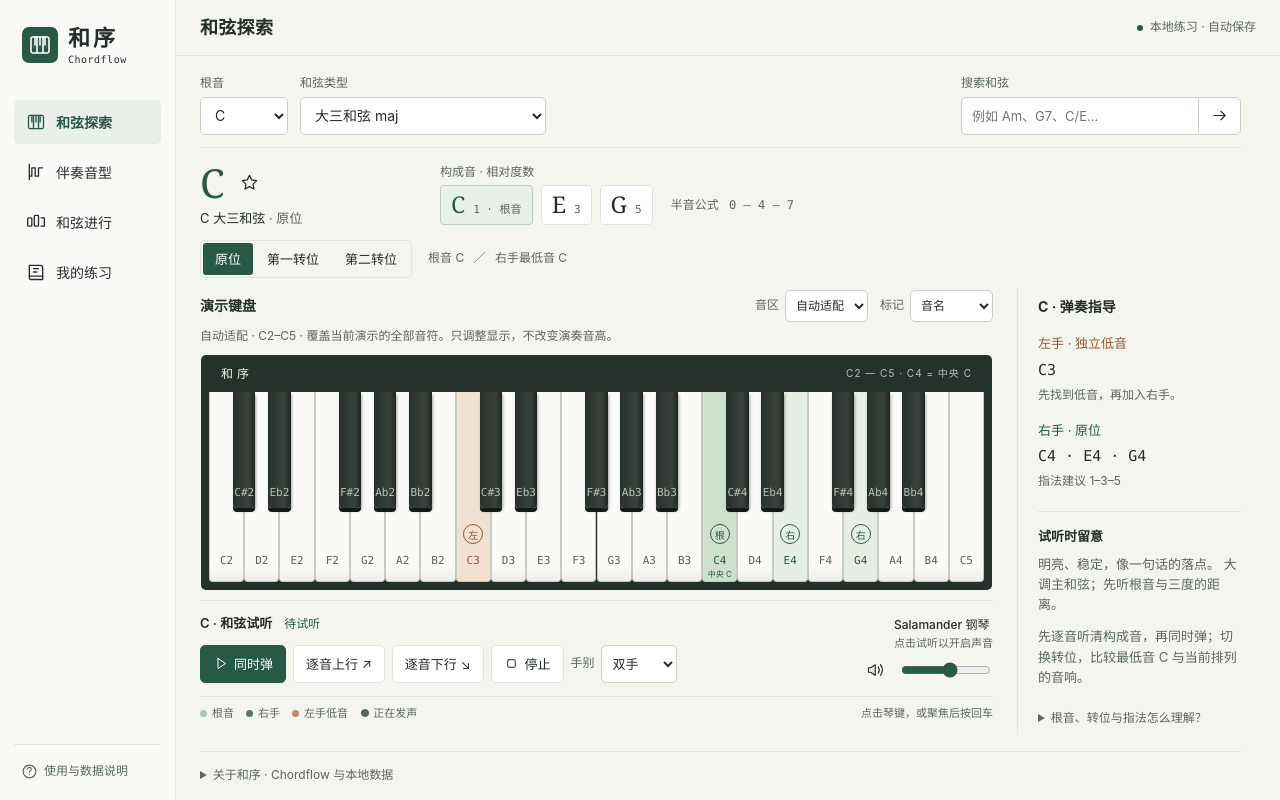
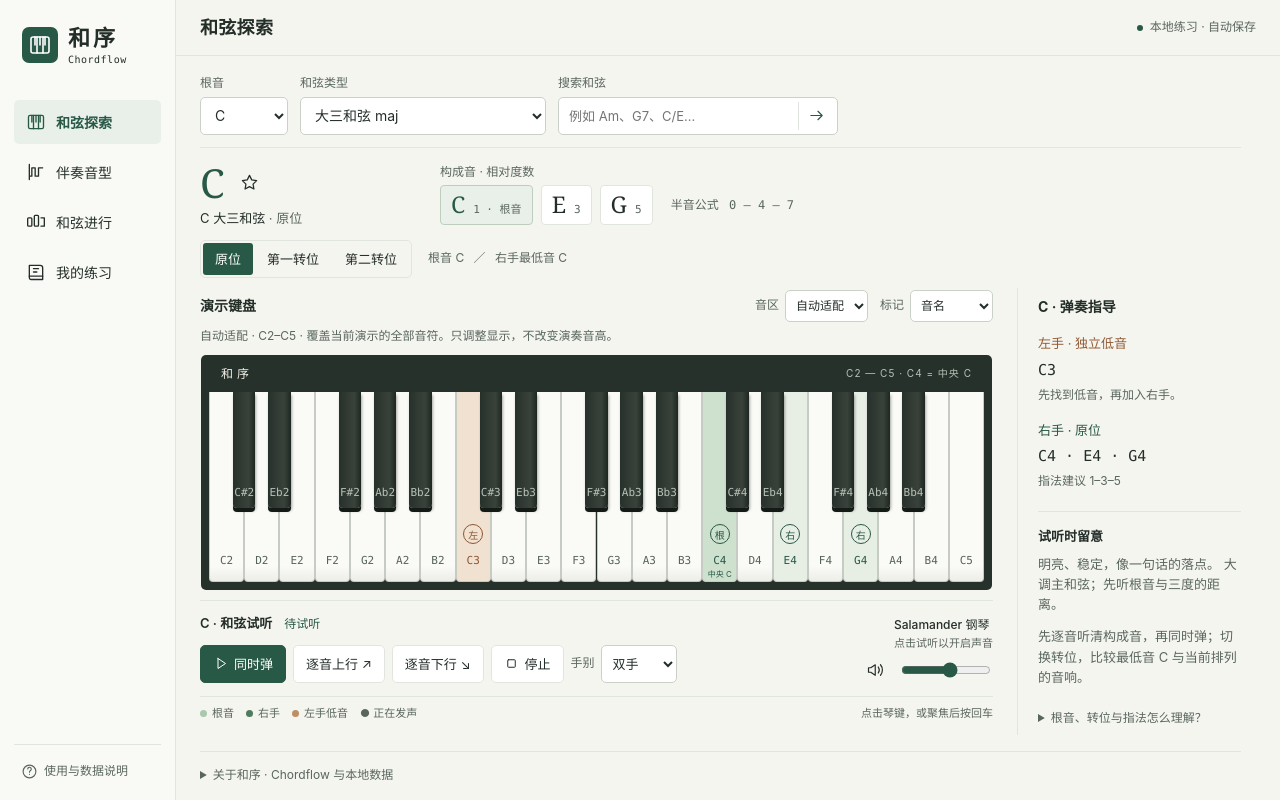
Before and after one commit to littleg1nger/ChordFlow, a React (Vite) app: page / in a window 1280 px wide. Built offline with nearby package versions, Linux system fonts and the light colour scheme.

Commit message:
fix: contain workspace overflow and unify chord search field

```diff
--- a/src/styles.css
+++ b/src/styles.css
@@ -39,16 +39,20 @@ h1 { font-size: 18px; font-weight: 600; letter-spacing: .3px; }
 .local-badge { display: flex; align-items: center; gap: 7px; color: var(--muted); font-size: 12px; }
 .local-badge i { width: 6px; height: 6px; border-radius: 50%; background: var(--green); }
 main { width: 100%; max-width: 1700px; margin: 0 auto; padding: 18px 24px; overflow-y: auto; min-height: 0; flex: 1; scrollbar-gutter: stable; }
-.workspace-panel { min-width: 0; }
+/* Keep absolute screen-reader fields inside the workspace scroll container. */
+.workspace-panel { position: relative; min-width: 0; }
 .field { display: flex; flex-direction: column; gap: 4px; }
 .field label,.chord-search>label { font-size: 12px; color: var(--muted); }
 .explorer-tools { display: flex; gap: 12px; align-items: end; padding-bottom: 12px; border-bottom: 1px solid var(--line); }
 .root-field { width: 88px; flex-shrink: 0; }
 .quality-field { width: 246px; }
-.chord-search { margin-left: auto; width: 280px; display: flex; flex-direction: column; gap: 4px; }
-.chord-search>div { display: flex; }
-.chord-search input { width: 100%; border-radius: 5px 0 0 5px; border-right: 0; font-size: 13px; }
-.chord-search button { border-color: #c9d1c9; border-radius: 0 5px 5px 0; }
+.chord-search { width: 280px; display: flex; flex-direction: column; gap: 4px; }
+.chord-search>div { display: flex; align-items: center; min-height: 38px; border: 1px solid #c9d1c9; border-radius: 5px; background: white; }
+.chord-search>div:focus-within { border-color: var(--green); box-shadow: 0 0 0 2px #28584624; }
+.chord-search input { flex: 1; width: 0; min-height: 36px; border: 0; border-radius: 4px 0 0 4px; font-size: 13px; background: transparent; }
+.chord-search input:focus-visible { outline: none; }
+.chord-search button { flex: 0 0 36px; min-height: 28px; margin-right: 3px; padding: 4px 6px; border: 0; border-left: 1px solid var(--line); border-radius: 0 3px 3px 0; background: transparent; color: var(--green); }
+.chord-search button:focus-visible { outline-offset: -2px; }
 .chord-overview { display: flex; align-items: center; gap: 30px; padding: 12px 0; }
 .chord-identity { min-width: 210px; }
 .symbol-line { display: inline-flex; align-items: center; gap: 8px; }
```
Also changed, not shown: 8 other files (tests, documents, lock files or other folders).
